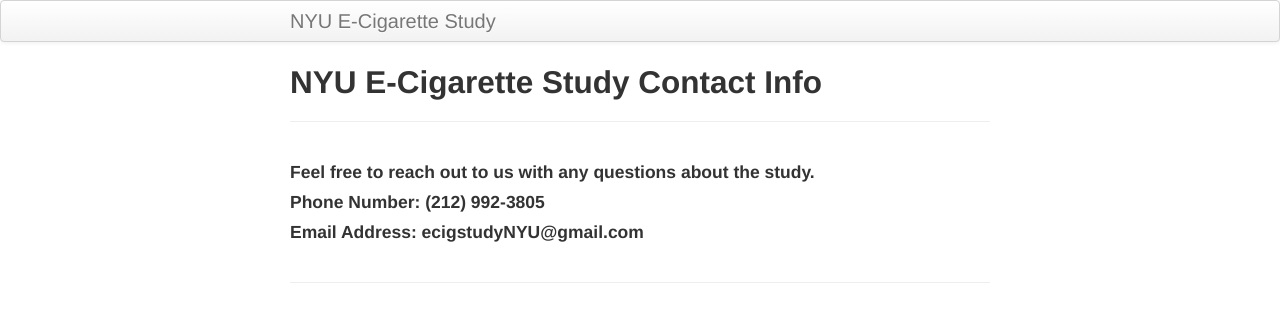
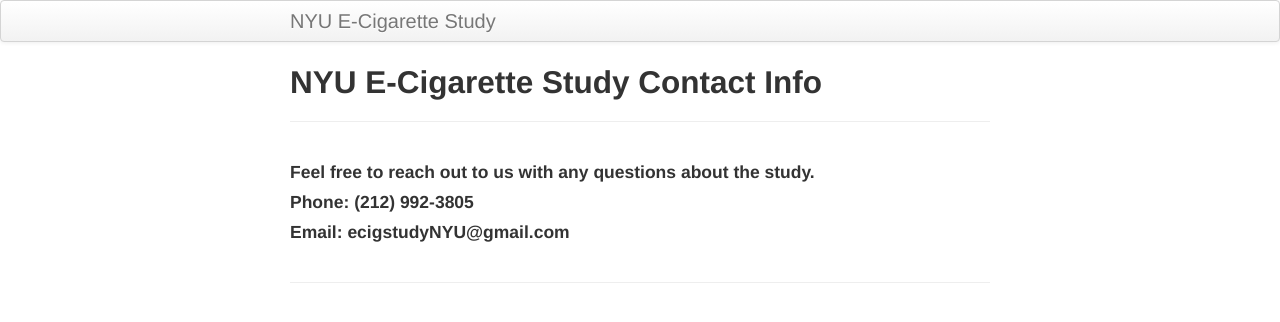
Before and after one commit to nyu-mhealth/juul_study_page, a Jekyll site: the page built from pages/contact_info.md, in a window 1280 px wide. Shown: the top 322 px of the page. Built offline with Jekyll 4.4.1, drawn with Linux system fonts in a browser that asks for light colours.

Commit message:
Update contact_info.md

```diff
--- a/pages/contact_info.md
+++ b/pages/contact_info.md
@@ -4,5 +4,5 @@ title: NYU E-Cigarette Study Contact Info
 ---
 
 #### Feel free to reach out to us with any questions about the study.
-#### Phone Number: (212) 992-3805
-#### Email Address: ecigstudyNYU@gmail.com
+#### Phone: (212) 992-3805
+#### Email: ecigstudyNYU@gmail.com
```
